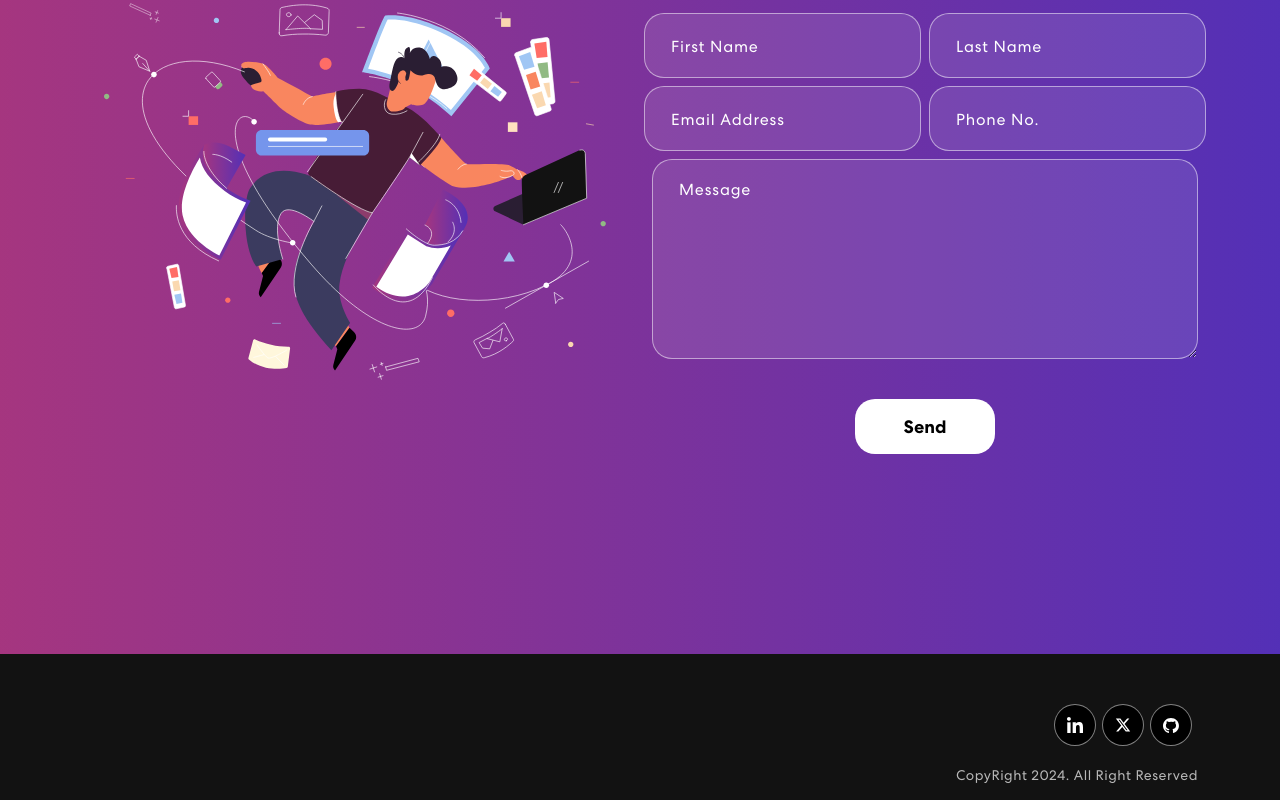
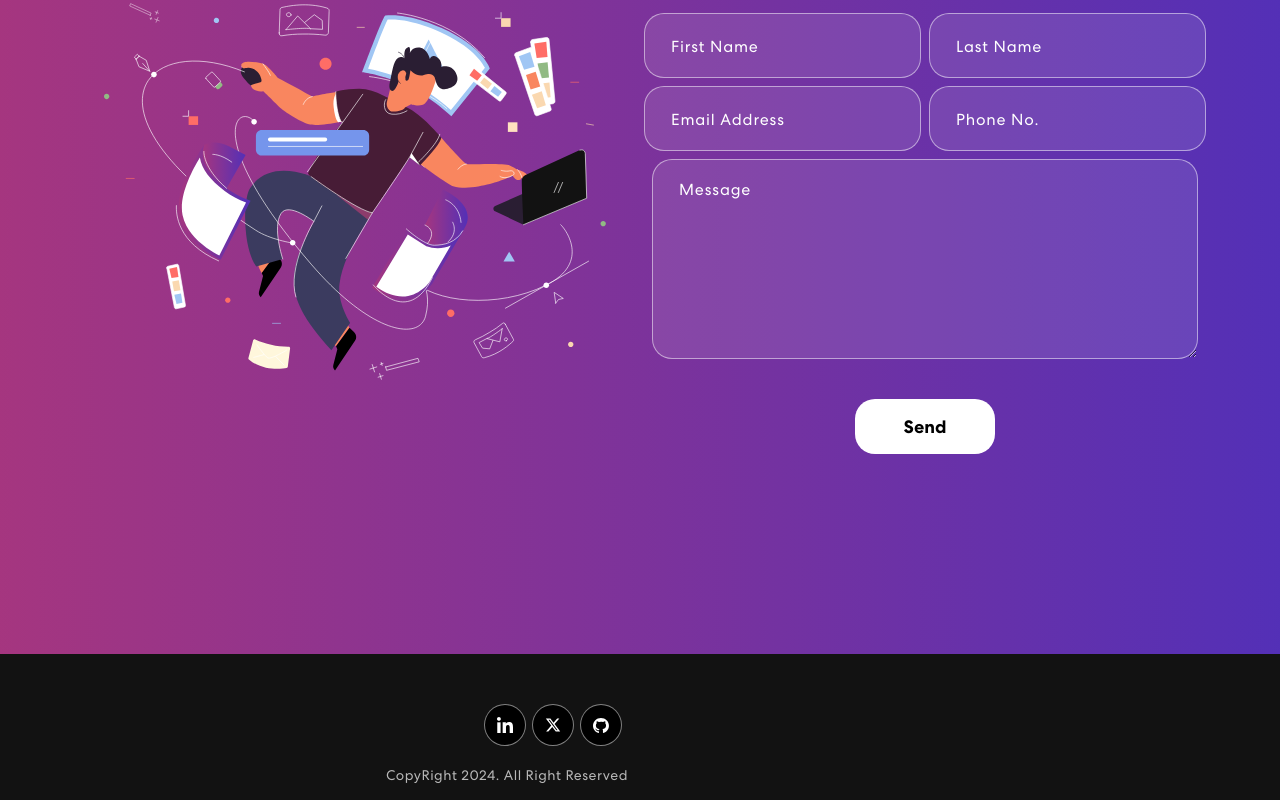
Before and after one commit to JentleJoe/my_portfolio, a React (Create React App) app: page / in a window 1280 px wide. Shown: the part 5101-5901 px from the top of the page. Built offline with nearby package versions, Linux system fonts and the light colour scheme.

Commit message:
updated footer

```diff
--- a/src/components/Footer.js
+++ b/src/components/Footer.js
@@ -15,9 +15,6 @@ export default function Footer() {
         <footer className="footer">
             <Container>
                 <Row>
-                    <Col sm={6} >
-                        {/* <img src={logo} alt="Logo" className="footer-logo   " /> */}
-                    </Col>
                     <Col sm={6} className="text-center text-sm-end" >
                         <div className="social-icon">
                         <a href={linkdinLink} target="_blank"><img src={linkdinLogo} alt='' /></a>
```
